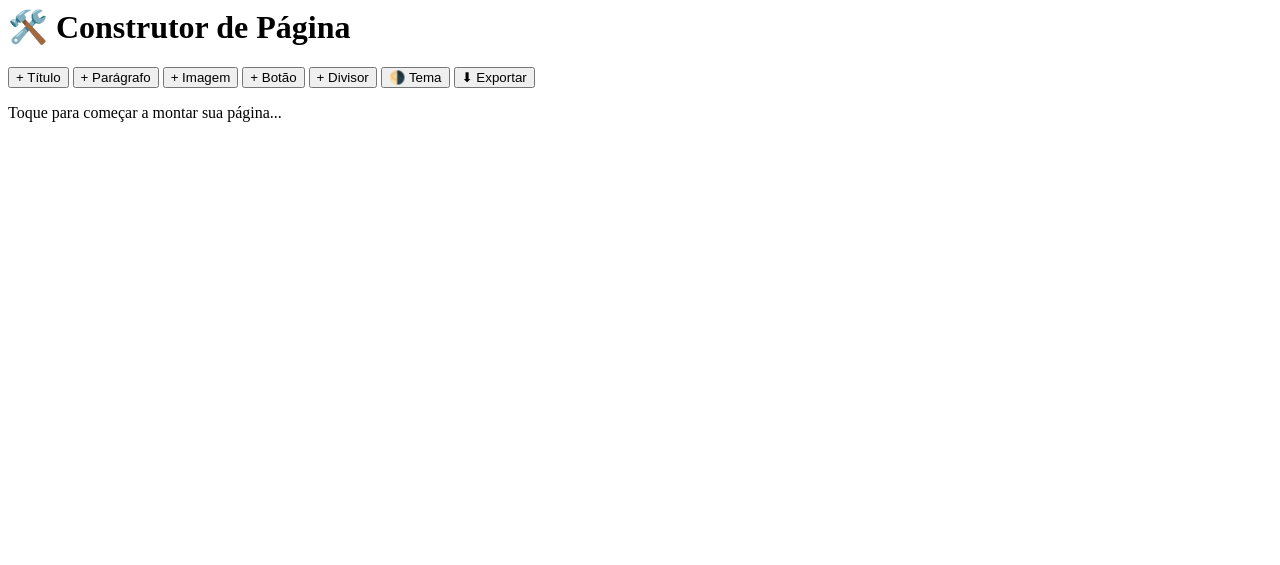
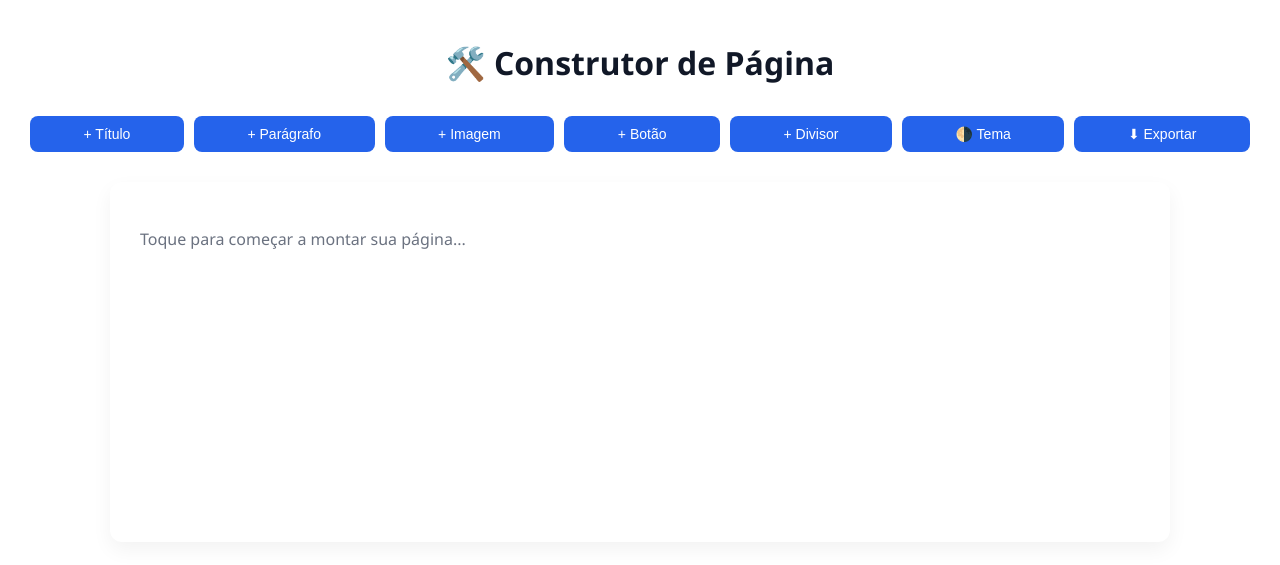
Before and after one commit to Rovixstudio/crie-sua-tela, a plain HTML site: page index.html in a window 1280 px wide. Drawn offline with Linux system fonts and the light colour scheme.

Commit message:
Add files via upload

```diff
--- a/index.html
+++ b/index.html
@@ -1,3 +1,12 @@
+<!DOCTYPE html>
+<html lang="pt-BR">
+<head>
+  <meta charset="UTF-8" />
+  <meta name="viewport" content="width=device-width, initial-scale=1.0"/>
+  <title>Construtor de Páginas</title>
+  <link rel="stylesheet" href="style.css" />
+</head>
+<body>
   <div class="builder">
     <h1>🛠️ Construtor de Página</h1>
     <div class="controls">
@@ -14,3 +23,7 @@
   <div id="preview" class="preview" contenteditable="true">
     <p style="color: var(--text-muted);">Toque para começar a montar sua página...</p>
   </div>
+
+  <script src="script.js"></script>
+</body>
+</html>
--- a/style.css
+++ b/style.css
@@ -71,8 +71,6 @@ body {
   outline: 1px dashed var(--accent);
 }
 
-/* Responsividade */
-
 @media (max-width: 768px) {
   .controls button {
     font-size: 13px;
```
Lines whose indentation alone changed are shown as unchanged.
